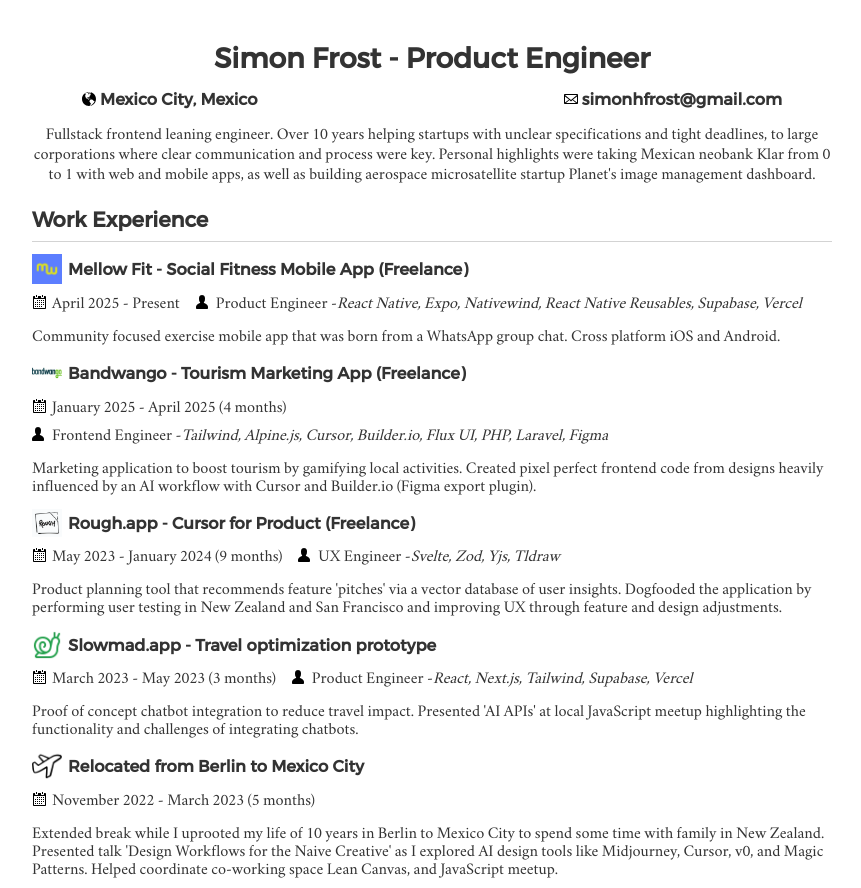
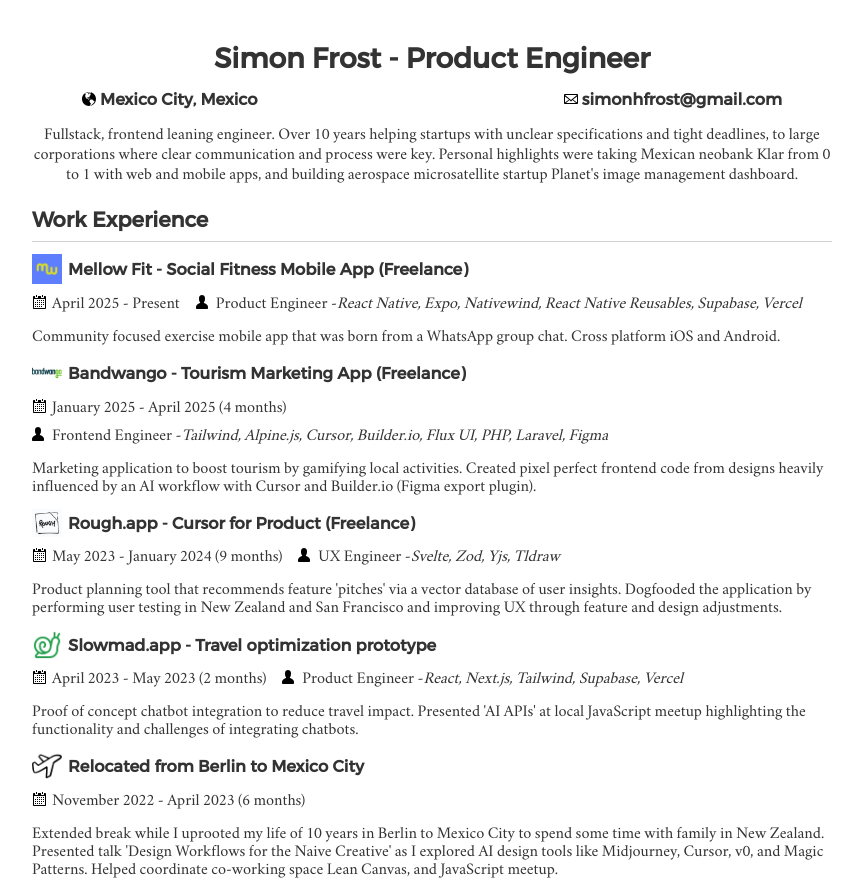
Before and after one commit to SimonHFrost/static-resume, a plain HTML site: page index.html in a window 1280 px wide. Shown: the top 888 px of the page, without its empty margins (208-1069 px from the left). Drawn offline with Linux system fonts and the light colour scheme.

Commit message:
Update durations

```diff
--- a/index.html
+++ b/index.html
@@ -16,7 +16,7 @@
   </div>
 
   <p class="summary-intro-text">
-    Fullstack frontend leaning engineer. Over 10 years helping startups with unclear specifications and tight deadlines, to large corporations where clear communication and process were key. Personal highlights were taking Mexican neobank Klar from 0 to 1 with web and mobile apps, as well as building aerospace microsatellite startup Planet's image management dashboard.
+    Fullstack, frontend leaning engineer. Over 10 years helping startups with unclear specifications and tight deadlines, to large corporations where clear communication and process were key. Personal highlights were taking Mexican neobank Klar from 0 to 1 with web and mobile apps, and building aerospace microsatellite startup Planet's image management dashboard.
   </p>
 
   <h2>Work Experience</h2>
@@ -57,7 +57,7 @@
     <img src="img/slowmad.webp" class="company-logo" />
     <ul>
       <!-- <li>Mexico City, Mexico</li> -->
-      <li>March 2023 - May 2023 (3 months)</li>
+      <li>April 2023 - May 2023 (2 months)</li>
       <li>Product Engineer - <i>React, Next.js, Tailwind, Supabase, Vercel</i></li>
     </ul>
     <p>Proof of concept chatbot integration to reduce travel impact. Presented 'AI APIs' at local JavaScript meetup highlighting the functionality and challenges of integrating chatbots.</p>
@@ -68,7 +68,7 @@
     <img src="img/plane.webp" class="company-logo" />
     <ul>
       <!-- <li>Mexico City, Mexico</li> -->
-      <li>November 2022 - March 2023 (5 months)</li>
+      <li>November 2022 - April 2023 (6 months)</li>
     </ul>
     <p>Extended break while I uprooted my life of 10 years in Berlin to Mexico City to spend some time with family in New Zealand. Presented talk 'Design Workflows for the Naive Creative' as I explored AI design tools like Midjourney, Cursor, v0, and Magic Patterns. Helped coordinate co-working space Lean Canvas, and JavaScript meetup.</p>
   </div>
@@ -89,6 +89,11 @@
 
     <p>Mobile features included overdraft, bullet loans, installment loans, and tiered KYC (Know Your Customer). Web features included a customer service portal, signup, blog, and marketing pages.</p>
   </div>
+
+  <br/>
+  <br/>
+  <br/>
+  <br/>
 
   <div class="job-section">
     <h3>Feather - Insurance platform for expats (freelance)</h3>
```
